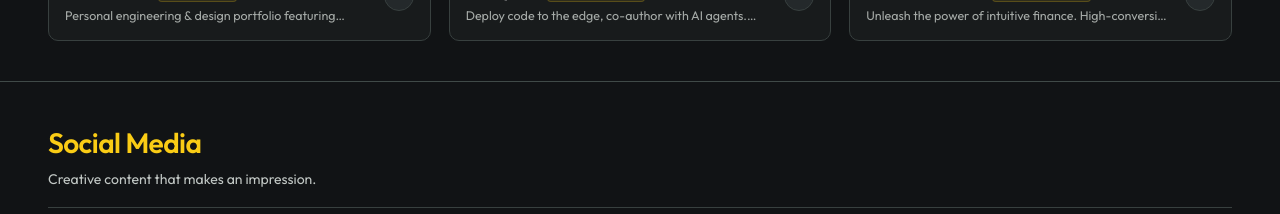
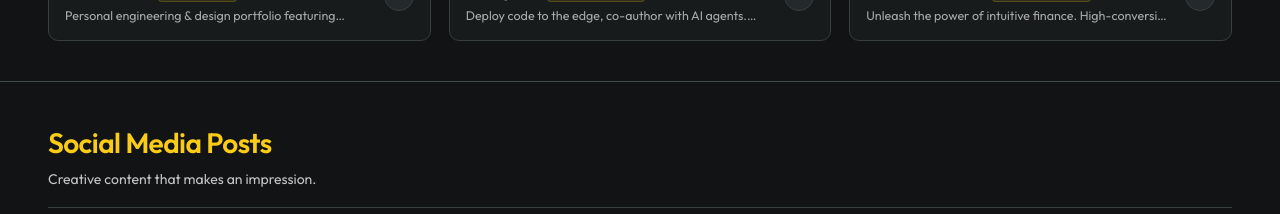
Before and after one commit to qdelta-technologies/work-portfolio-qdelta, a Next.js app: page / in a window 1280 px wide. Shown: the part 2120-2334 px from the top of the page. Built offline with nearby package versions, Linux system fonts and the light colour scheme.

Commit message:
fix: update section header title to Social Media Posts

```diff
--- a/src/components/sections/SocialMediaSection.tsx
+++ b/src/components/sections/SocialMediaSection.tsx
@@ -19,7 +19,7 @@ export function SocialMediaSection() {
     >
       <div className="max-w-[1320px] mx-auto px-4 sm:px-6 md:px-12 space-y-3.5 sm:space-y-4">
         <SectionHeader
-          title="Social Media"
+          title="Social Media Posts"
           description="Creative content that makes an impression."
         />
 
```
